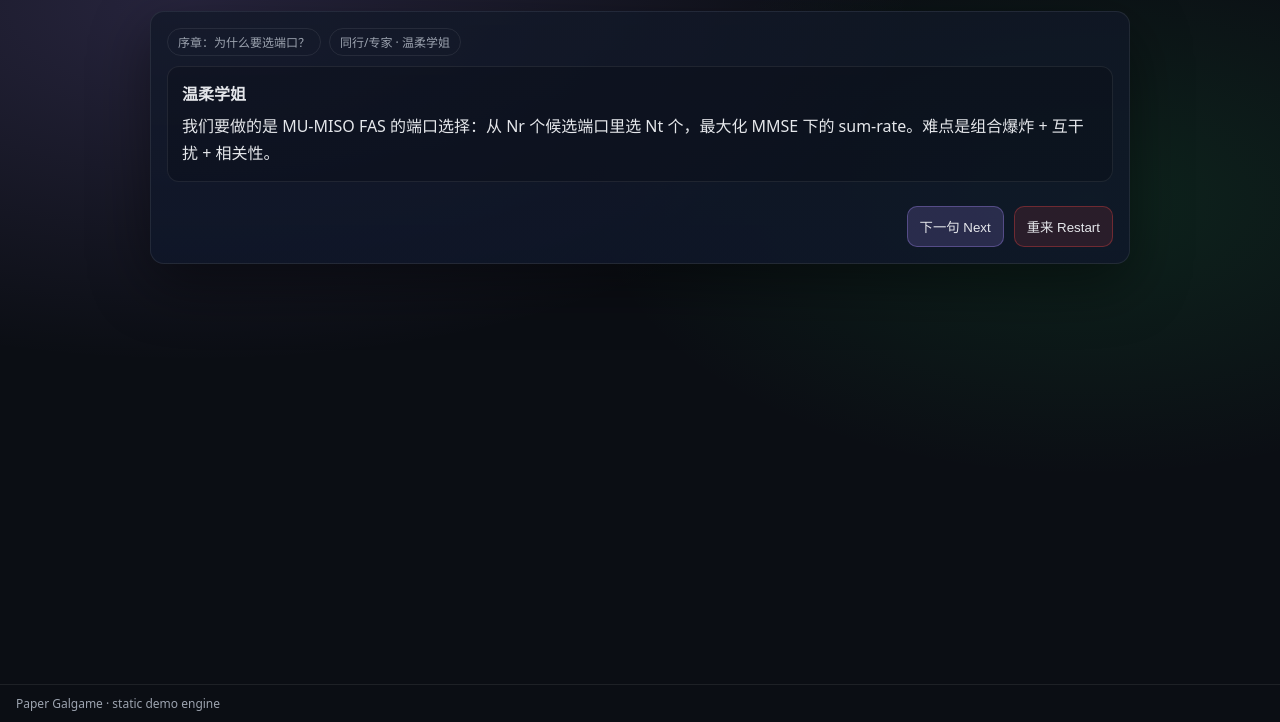
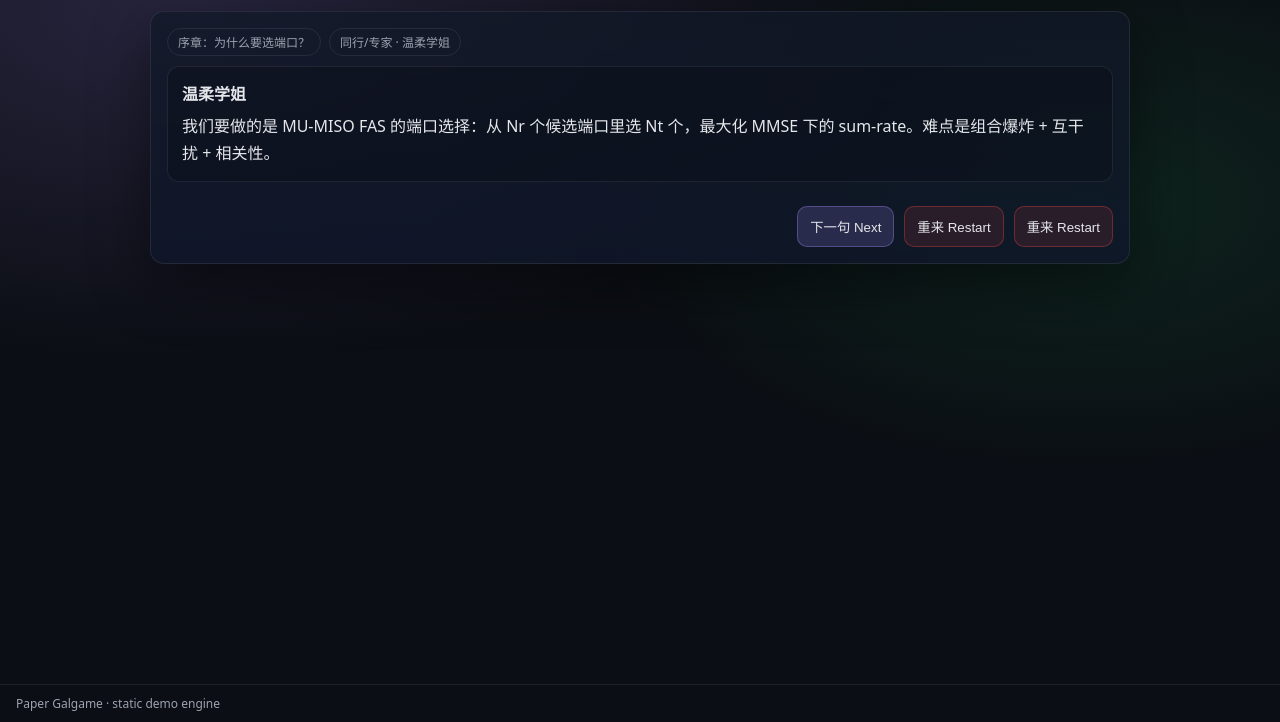
Before and after one commit to Meteorite-official/store-2026-02, a plain HTML site: page paper-gal-demo/index.html in a window 1280 px wide. Both pictures are taken after a click on the button "开始 Start Game". Shown: the part 78-800 px from the top of the page. Drawn offline with Linux system fonts and the light colour scheme.

Commit message:
Update Paper Galgame demo (index.html)

```diff
--- a/paper-gal-demo/index.html
+++ b/paper-gal-demo/index.html
@@ -69,6 +69,7 @@
 
           <div class="vn__footer">
             <button id="btnNext" class="btn btn--primary" type="button">下一句 Next</button>
+            <button id="btnRestart" class="btn btn--danger" type="button">重来 Restart</buttton>
             <button id="btnRestart" class="btn btn--danger" type="button">重来 Restart</button>
           </div>
         </div>
```
